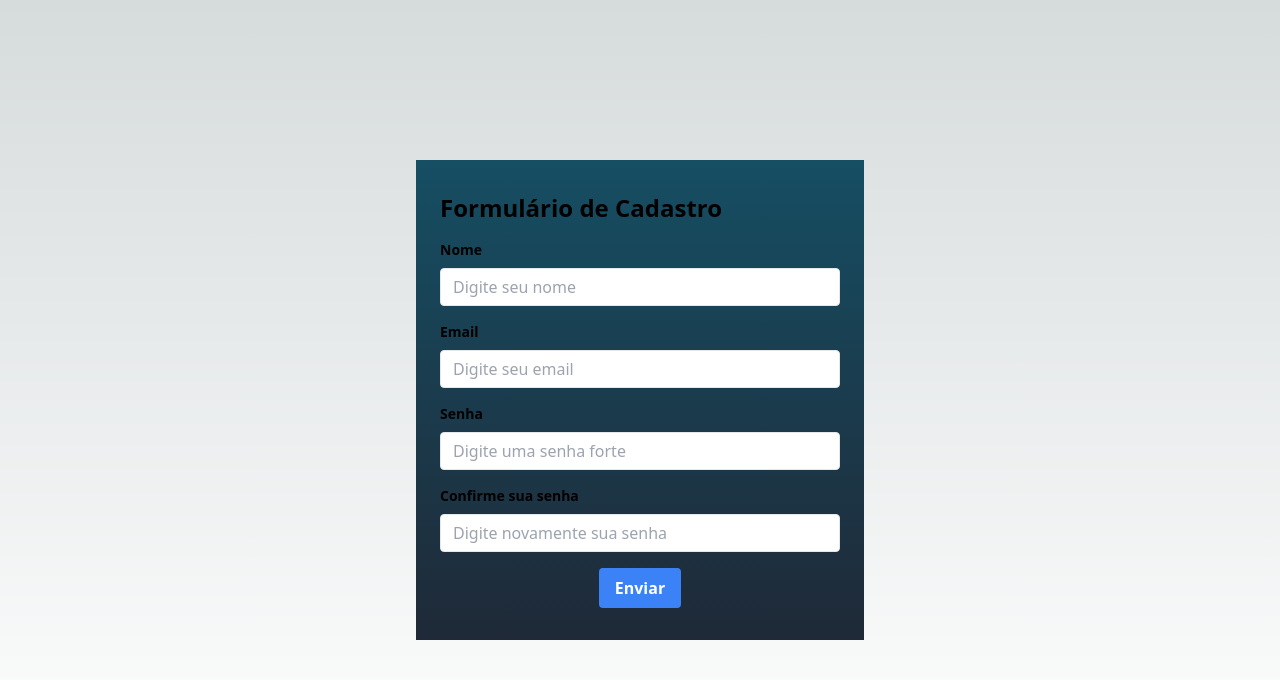
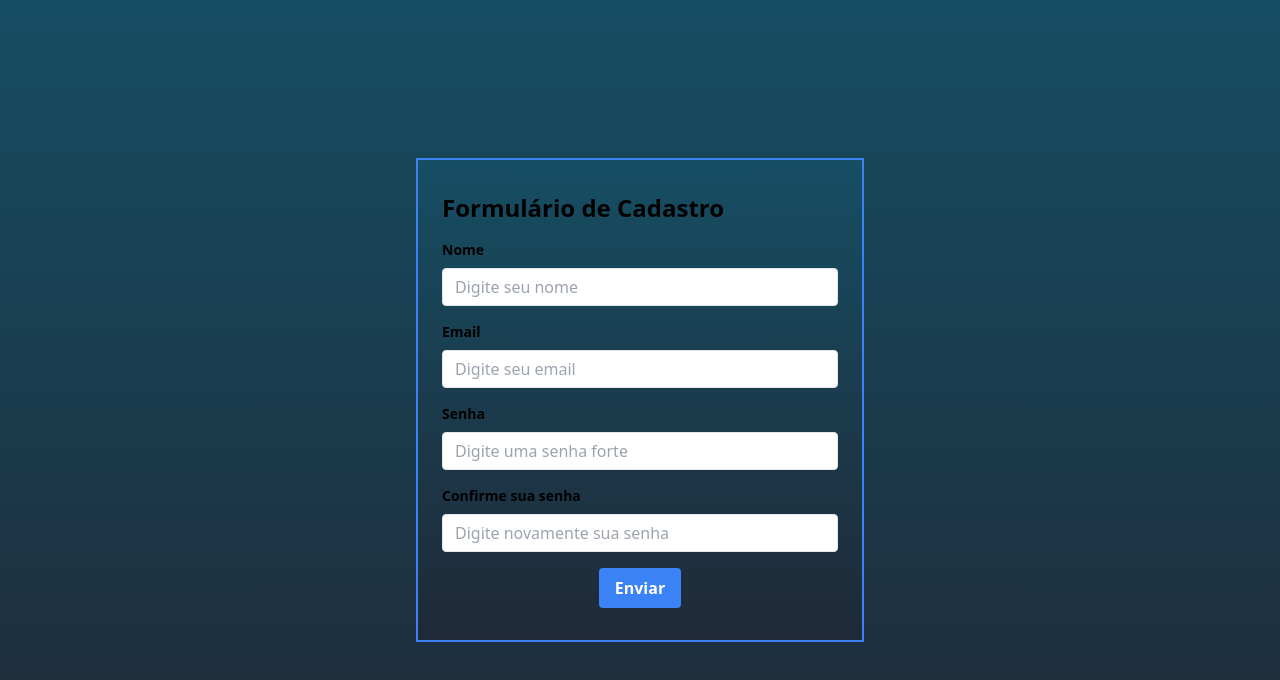
Before and after one commit to Lipinski1201/pacv, a Next.js app: page /cadastro in a window 1280 px wide. Shown: the top 680 px of the page. Built offline with nearby package versions, Linux system fonts and the light colour scheme.

Commit message:
reajuste tela de cadastro

```diff
--- a/src/pages/cadastro/index.js
+++ b/src/pages/cadastro/index.js
@@ -1,4 +1,5 @@
 import React, { useState } from 'react';
+
 
 const Form = () => {
   const [name, setName] = useState('');
@@ -11,11 +12,13 @@ const Form = () => {
     // Lógica de envio do formulário
     console.log('Nome:', name);
     console.log('Email:', email);
+    console.log('Senha:', senha);
+
   };
 
   return (
-    <div className="flex items-center justify-center h-screen">
-      <div className="max-w-md w-full px-6 py-8 bg-gradient-to-b from-cyan-900 to-gray-800">
+    <div className="flex items-center justify-center h-screen bg-gradient-to-b from-cyan-900 to-gray-800">
+      <div className="max-w-md w-full px-6 py-8 bg-gradient-to-b from-cyan-900 to-gray-800 border-2 border-blue-500">
         <h2 className="text-2xl font-bold mb-4">Formulário de Cadastro</h2>
         <form onSubmit={handleSubmit}>
           <div className="mb-4">
@@ -23,7 +26,7 @@ const Form = () => {
               Nome
             </label>
             <input
-              className="appearance-none border rounded w-full py-2 px-3 text-gray-700 leading-tight focus:outline-none focus:shadow-outline"
+              className="appearance-none border rounded w-full py-2 px-3 text-gray-700 leading-tight focus:outline-none focus:shadow-outline focus:ring-2  focus:ring-blue-500"
               id="name"
               type="text"
               value={name}
@@ -37,7 +40,7 @@ const Form = () => {
               Email
             </label>
             <input
-              className="appearance-none border rounded w-full py-2 px-3 text-gray-700 leading-tight focus:outline-none focus:shadow-outline"
+              className="appearance-none border rounded w-full py-2 px-3 text-gray-700 leading-tight focus:outline-none focus:shadow-outline focus:ring-2  focus:ring-blue-500"
               id="email"
               type="email"
               value={email}
@@ -51,9 +54,9 @@ const Form = () => {
               Senha
             </label>
             <input
-              className="appearance-none border rounded w-full py-2 px-3 text-gray-700 leading-tight focus:outline-none focus:shadow-outline"
+              className="appearance-none border rounded w-full py-2 px-3 text-gray-700 leading-tight focus:outline-none focus:shadow-outline focus:ring-2  focus:ring-blue-500"
               id="senha"
-              type="text"
+              type="password"
               value={senha}
               onChange={(e) => setSenha(e.target.value)}
               placeholder="Digite uma senha forte"
@@ -65,9 +68,9 @@ const Form = () => {
               Confirme sua senha
             </label>
             <input
-              className="appearance-none border rounded w-full py-2 px-3 text-gray-700 leading-tight focus:outline-none focus:shadow-outline"
+              className="appearance-none border rounded w-full py-2 px-3 text-gray-700 leading-tight focus:outline-none focus:ring-2  focus:ring-blue-500"
               id="senha"
-              type="text"
+              type="password"
               value={confirmaSenha}
               onChange={(e) => setConfirmaSenha(e.target.value)}
               placeholder="Digite novamente sua senha"
```
